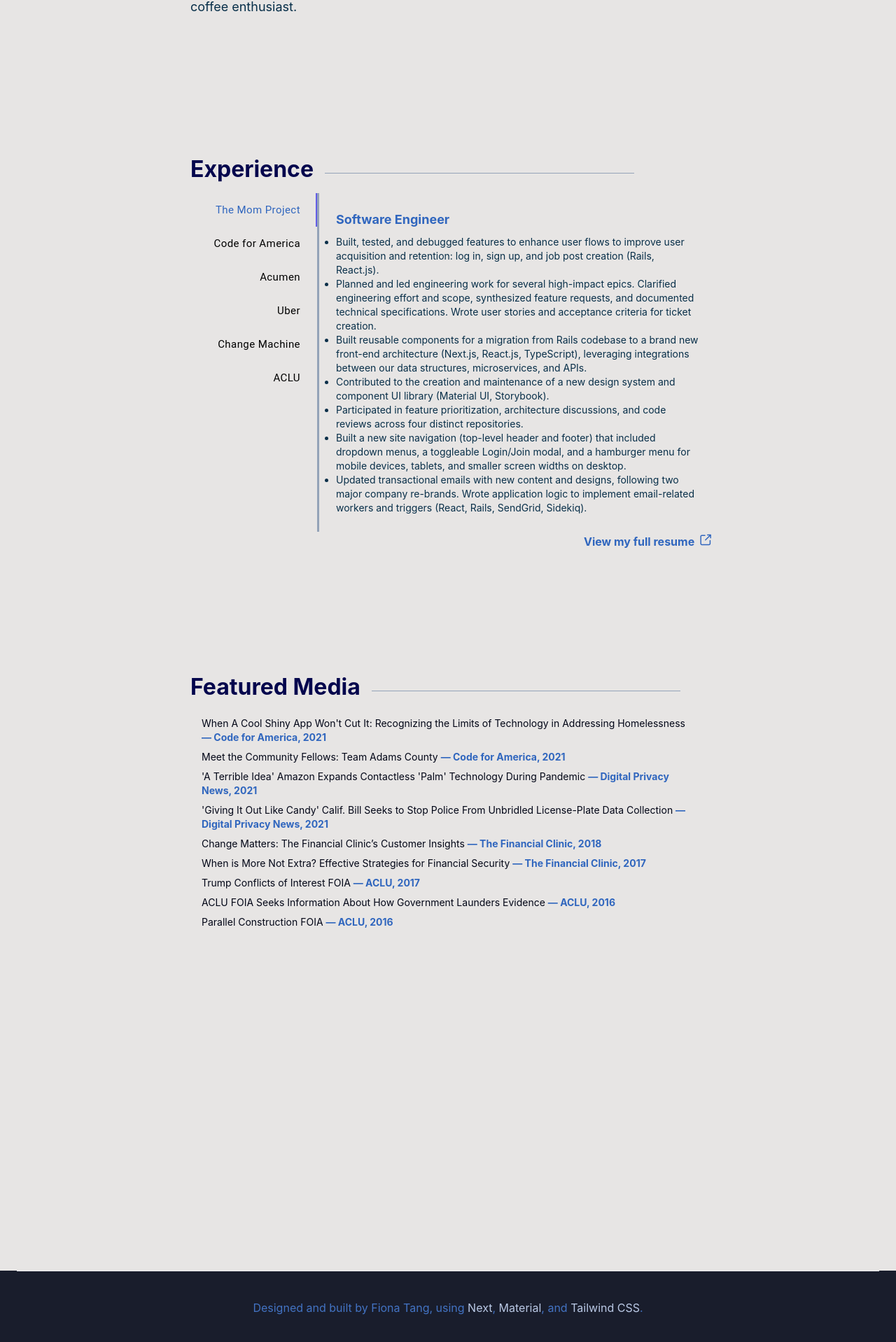
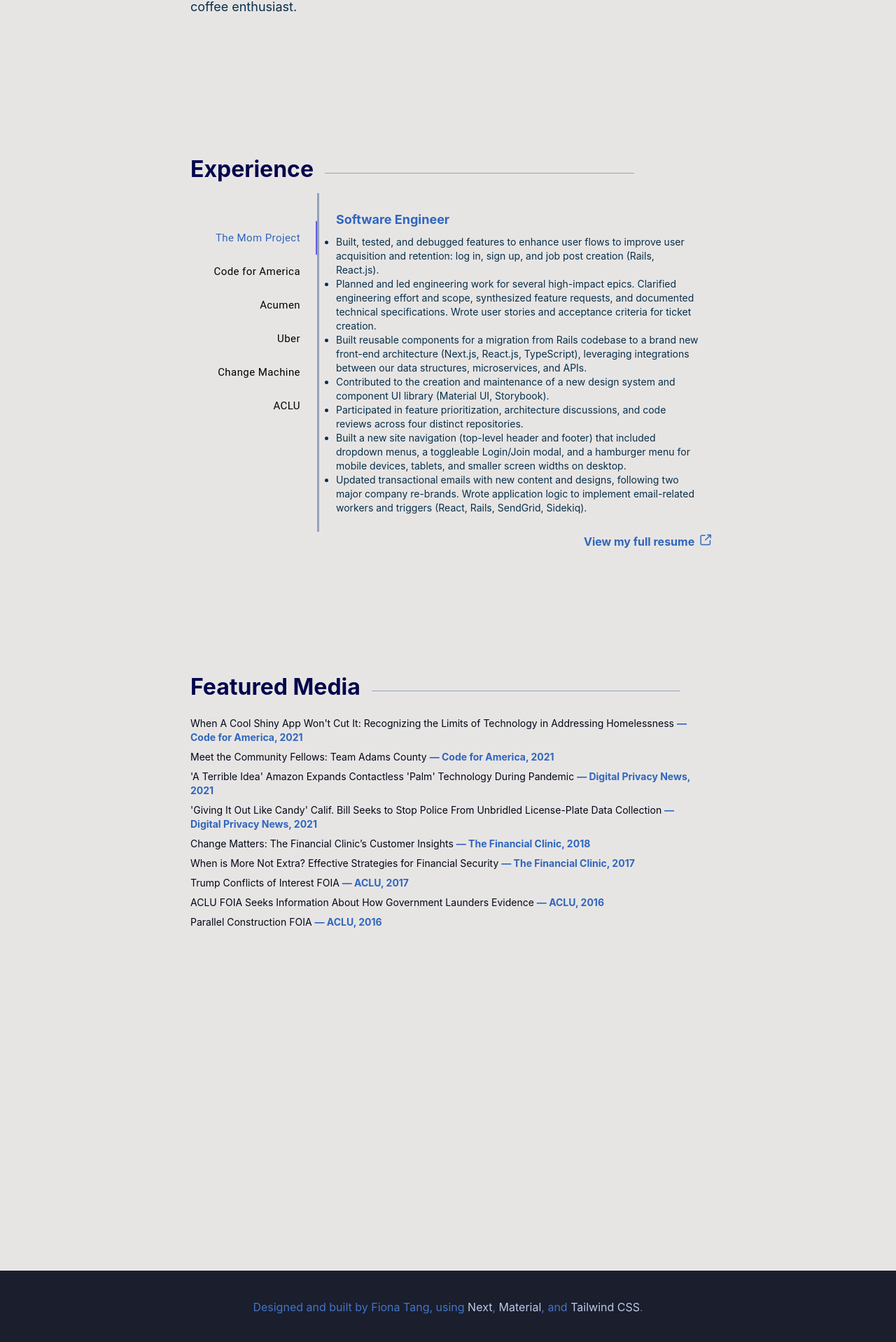
Before and after one commit to fionatagious/fiona.works, a Next.js app: page / in a window 1280 px wide. Shown: the part 1132-3050 px from the top of the page at 70% size. Built offline with nearby package versions, Linux system fonts and the light colour scheme.

Commit message:
remove hr; add scroll buttons to ExperiencePanel on mobile

```diff
--- a/components/ExperiencePanel.js
+++ b/components/ExperiencePanel.js
@@ -24,6 +24,9 @@ const StyledTabs = styled((props) => (
   "& .MuiTabs-indicatorSpan": {
     width: 30,
     backgroundColor: "#635ee7",
+  },
+  "& .MuiTabs-scrollButtons": {
+    color: "#3066BE",
   },
 });
 
@@ -97,14 +100,17 @@ export default function VerticalTabs() {
         }}
       >
         <StyledTabs
+          allowScrollButtonsMobile
+          aria-label="tabbed-work-experiences"
+          onChange={handleChange}
           orientation={matches ? "vertical" : "horizontal"}
+          scrollButtons
+          value={value}
           variant="scrollable"
-          value={value}
-          onChange={handleChange}
-          aria-label="relevant-work-experiences"
           sx={{
             display: "flex",
-            borderRight: "3px solid #94a3b8",
+            borderRight: { xs: "none", sm: "3px solid #94a3b8" },
+            borderBottom: { xs: "3px solid #94a3b8", sm: "none" },
             zIndex: 0,
             minWidth: { xs: 200 },
           }}
--- a/components/navigation/footer/index.js
+++ b/components/navigation/footer/index.js
@@ -5,7 +5,6 @@ const Footer = () => {
     <>
       <div className="w-full h-full z-50">
         <div className="container mx-auto px-6">
-          <hr />
           <div className="flex justify-center text-trueBlue py-10">
             <span>
               Designed and built by Fiona Tang, using&nbsp;
--- a/pages/_document.js
+++ b/pages/_document.js
@@ -32,7 +32,7 @@ export default class MyDocument extends Document {
           <title>Fiona Tang</title>
           <link rel="icon" href="/favicon.ico" sizes="any" />
         </Head>
-        <body className="bg-gray-100">
+        <body>
           <Main />
           <NextScript />
         </body>
--- a/pages/writings/index.js
+++ b/pages/writings/index.js
@@ -5,15 +5,8 @@ import Grid from "@mui/material/Grid";
 
 export default function Writings() {
   return (
-    <div className="h-full sm:h-screen mx-0">
-      <div className="h-full sm:h-screen px-4">
+    <div className="h-full h-screen mx-0">
       <Grid container className="px-4">
-          {/* <Grid item xs={12} sm={12} md={12}>
-            <div className="text-left text-sky-950 text-xl mb-6">
-              blog posts, FOIA requests, news articles, essays, and other
-              miscellaneous writings
-            </div>
-          </Grid> */}
         <Grid item xs={12}>
           <div className="text-left text-sm sm:text-md text-trueBlue font-bold my-2">
             <Link
@@ -104,6 +97,5 @@ export default function Writings() {
         </Grid>
       </Grid>
     </div>
-    </div>
   );
 }
```
Lines whose indentation alone changed are shown as unchanged.
